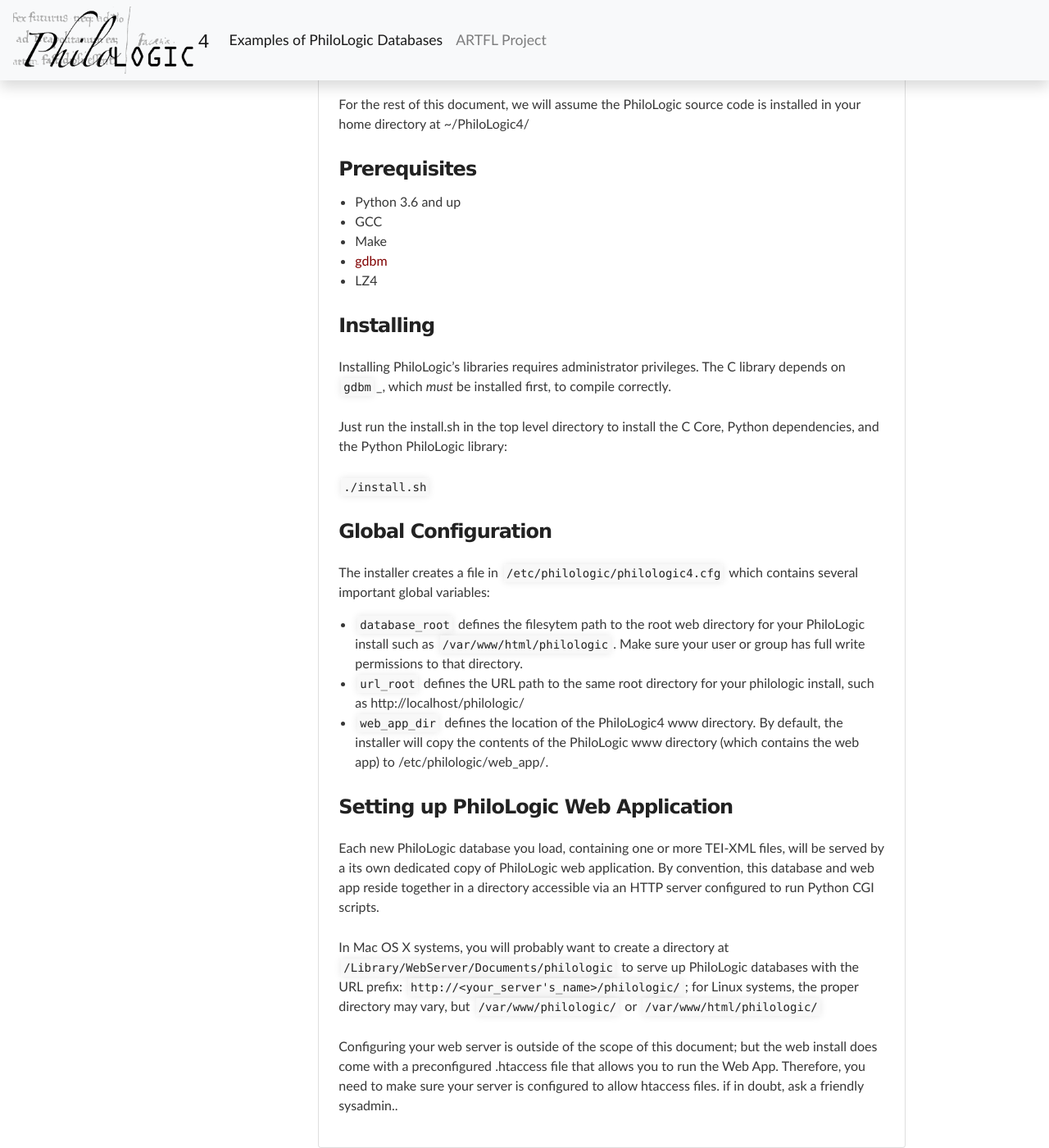
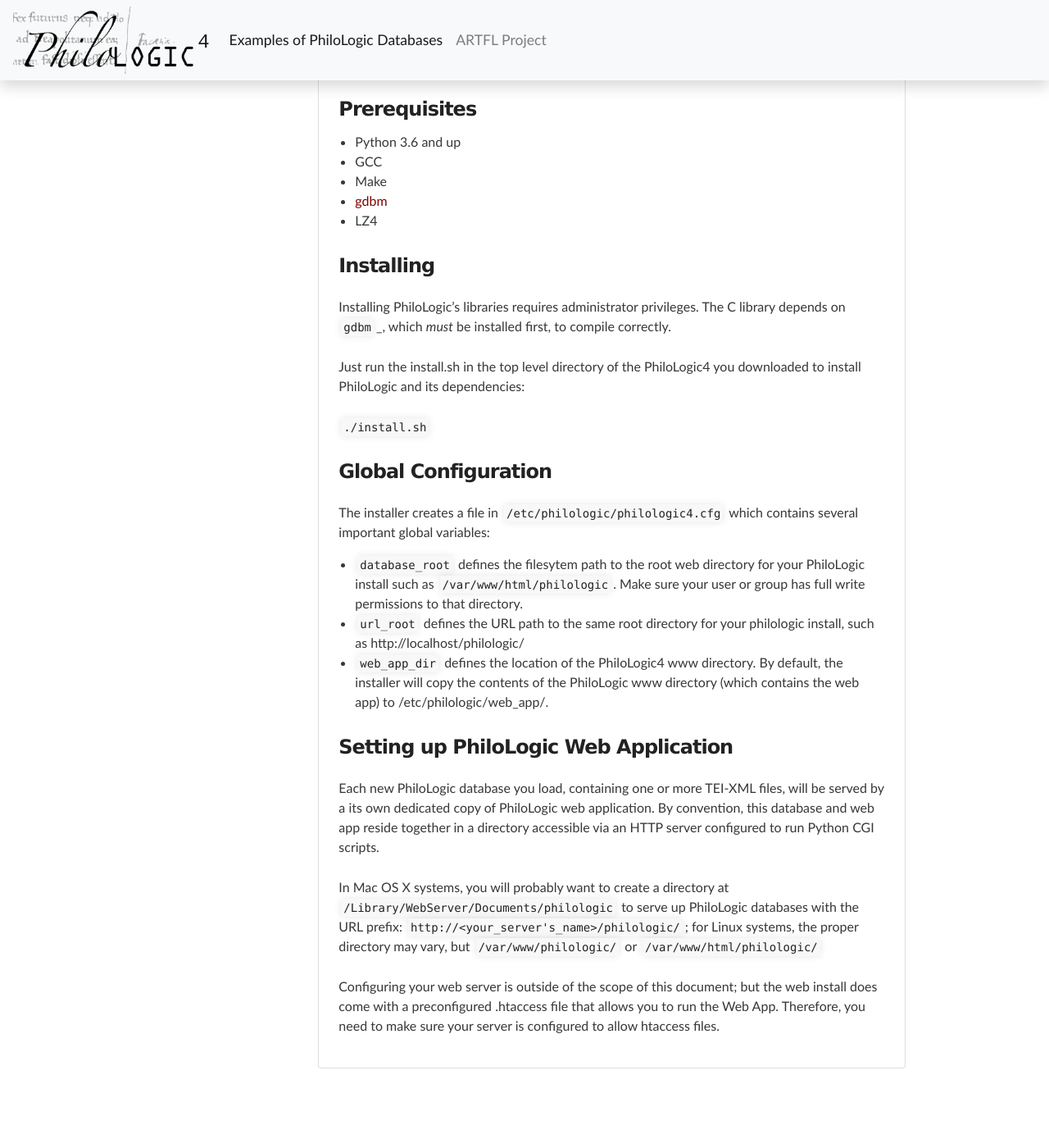
Before and after one commit to ARTFL-Project/PhiloLogic4, a Jekyll site: the page built from docs/installation.md, in a window 1280 px wide and 1400 px high, scrolled down 559 px. Shown: the whole window at 82% size. Built offline with Jekyll 4.4.1, drawn with Linux system fonts in a browser that asks for light colours; our own code applies the rules of GitHub Pages for plain Markdown files; after the commit the page ends 1862 px from its top, so only the background shows below that; some of the changed text lies outside the part shown.

Commit message:
Update installation.md

```diff
--- a/docs/installation.md
+++ b/docs/installation.md
@@ -15,12 +15,9 @@
 
 ### Downloading
 
-IMPORTANT: Do not install from the master branch on github: this is a the development branch and in no way garanteed to be stable
+IMPORTANT: Do not install from the master branch on github: this is the development branch and is in no way garanteed to be stable
 
 You can find a copy of the latest version of PhiloLogic4 [here](../../../releases/).
-
-For the rest of this document, we will assume the PhiloLogic source code is installed in
-your home directory at ~/PhiloLogic4/
 
 ### Prerequisites
 
@@ -35,7 +32,7 @@
 Installing PhiloLogic's libraries requires administrator privileges.
 The C library depends on `gdbm`\_, which _must_ be installed first, to compile correctly.
 
-Just run the install.sh in the top level directory to install the C Core, Python dependencies, and the Python PhiloLogic library:
+Just run the install.sh in the top level directory of the PhiloLogic4 you downloaded to install PhiloLogic and its dependencies:
 
 `./install.sh`
 
@@ -62,4 +59,3 @@
 Configuring your web server is outside of the scope of this document; but the web install
 does come with a preconfigured .htaccess file that allows you to run the Web App.
 Therefore, you need to make sure your server is configured to allow htaccess files.
-if in doubt, ask a friendly sysadmin..
```
